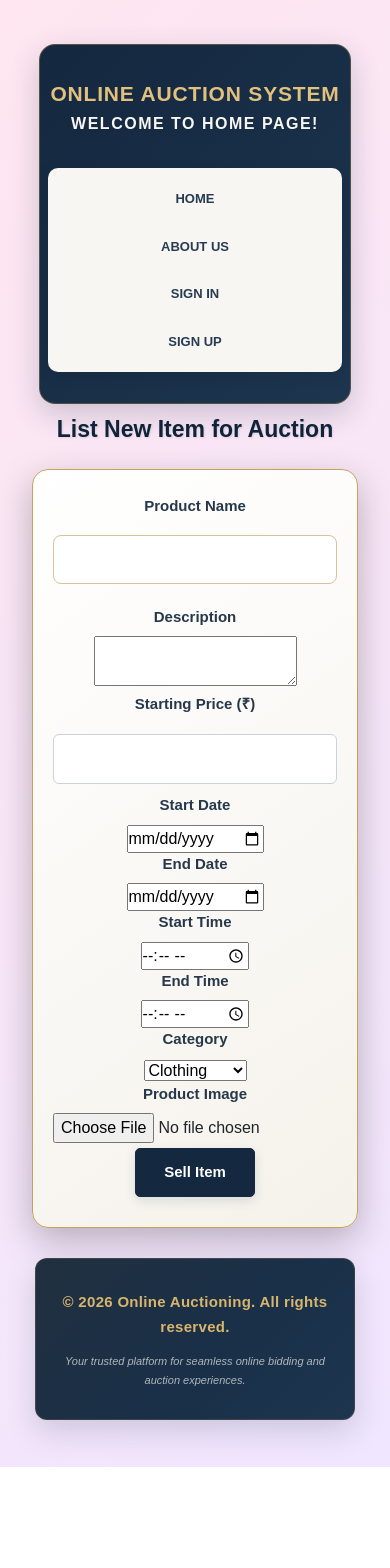
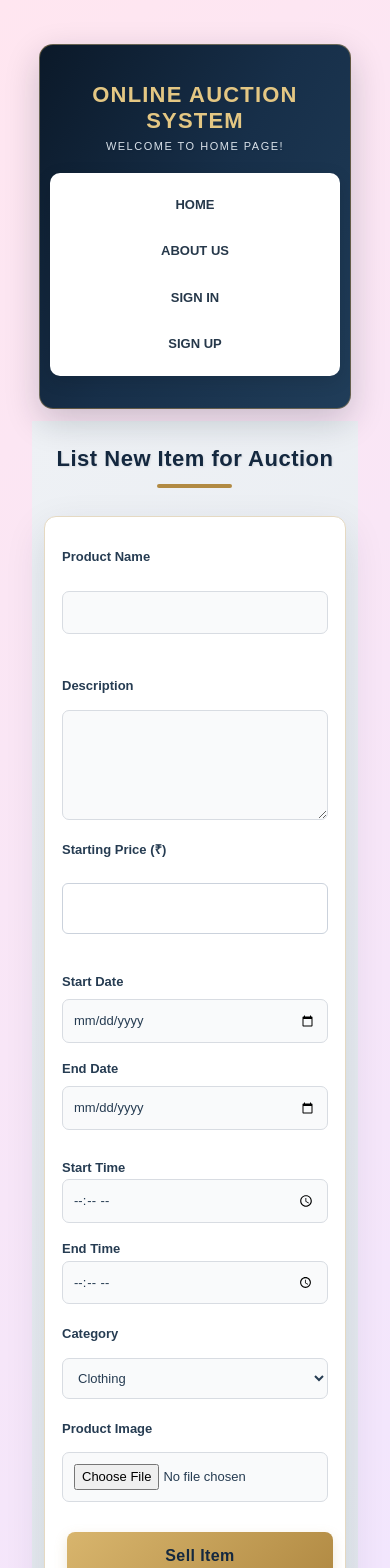
Before and after one commit to MadhuGavvala123/online-auction-project, a React (Vite) app in the folder Frontend/: page /sell in a window 390 px wide. Shown: the top 1568 px of the page. Before the commit the page ends 1467 px from the top, so only its background shows below. Built offline with nearby package versions, Linux system fonts and the light colour scheme; no server answers.

Commit message:
styles changes

```diff
--- a/Frontend/src/components/Sell.css
+++ b/Frontend/src/components/Sell.css
@@ -1,324 +1,275 @@
 
-/* Navbar Container */
-.navbar-container {
-  background: linear-gradient(135deg, #14283f, #1d354f);
-  text-align: center;
-  padding: 25px 30px;
-  width: min(1300px, 95%);
-  border: 1px solid rgba(177, 138, 67, 0.4);
-  border-radius: 16px;
-  box-shadow: 0 10px 30px rgba(20, 40, 63, 0.2);
-  position: relative;
-  overflow: hidden;
-  margin: 20px auto;
+/* Main Sell Form Container */
+.sell-form-container {
+  width: 100%;
+  min-height: 100vh;
+  padding: 50px 20px;
+  box-sizing: border-box;
   display: flex;
   flex-direction: column;
   align-items: center;
+  justify-content: center;
+  background: linear-gradient(135deg, #eef1f5, #e5e9ef);
 }
 
-/* Form Layout */
-.navbar-container form {
-  width: min(480px, 100%);
-  margin: 25px auto;
-  padding: 30px;
+/* Heading */
+.sell-form-container h2 {
+  color: #14283f;
+  font-size: 30px;
+  font-weight: 800;
+  text-align: center;
+  margin-bottom: 28px;
+  letter-spacing: 0.5px;
+  position: relative;
+}
+
+.sell-form-container h2::after {
+  content: "";
+  display: block;
+  width: 75px;
+  height: 4px;
+  background: #b18a43;
+  border-radius: 5px;
+  margin: 12px auto 0;
+}
+
+/* Form Card */
+.sell-form {
+  width: 100%;
+  max-width: 680px;
+  margin: 0 auto;
+  padding: 38px 42px;
   box-sizing: border-box;
   background: #ffffff;
-  border: 1px solid #e5d5b5;
-  border-radius: 14px;
-  box-shadow: 0 12px 30px rgba(0, 0, 0, 0.18);
+  border: 1px solid #e5d9c2;
+  border-radius: 16px;
+  box-shadow: 0 15px 40px rgba(20, 40, 63, 0.12);
   display: flex;
   flex-direction: column;
-  align-items: stretch;
-  gap: 15px;
+  gap: 12px;
   text-align: left;
 }
 
-.navbar-container form label {
+/* Labels */
+.sell-form label {
   display: block;
   color: #263c52;
   font-size: 14px;
   font-weight: 700;
-  margin-bottom: -8px;
+  margin-top: 8px;
+  margin-bottom: 2px;
 }
 
-.navbar-container form input,
-.navbar-container form select,
-.navbar-container form textarea {
+/* Input Fields */
+.sell-form input,
+.sell-form textarea,
+.sell-form select {
   width: 100%;
   box-sizing: border-box;
   padding: 12px 14px;
-  border: 1px solid #d9d4c9;
+  border: 1px solid #d8dce2;
   border-radius: 7px;
-  background: #faf9f6;
+  background: #f9fafb;
   color: #263c52;
   font-size: 14px;
+  font-family: inherit;
   outline: none;
-  transition: 0.25s ease;
+  transition: all 0.25s ease;
 }
 
-.navbar-container form input:focus,
-.navbar-container form select:focus,
-.navbar-container form textarea:focus {
+/* Focus Effects */
+.sell-form input:focus,
+.sell-form textarea:focus,
+.sell-form select:focus {
   border-color: #b18a43;
   background: #ffffff;
   box-shadow: 0 0 0 3px rgba(177, 138, 67, 0.13);
 }
 
-.navbar-container form button {
+/* Description */
+.sell-form textarea {
+  min-height: 110px;
+  resize: vertical;
+  line-height: 1.6;
+}
+
+/* Date Fields */
+.date-inputs {
+  display: grid;
+  grid-template-columns: 1fr 1fr;
+  gap: 20px;
   width: 100%;
+  margin-top: 8px;
+}
+
+.date-inputs > div {
+  display: flex;
+  flex-direction: column;
+  min-width: 0;
+}
+
+.date-inputs label {
+  color: #263c52;
+  font-weight: 700;
+  margin-bottom: 8px;
+}
+
+.date-inputs input {
+  width: 100%;
+}
+
+/* Time Fields */
+.time-inputs {
+  display: grid;
+  grid-template-columns: 1fr 1fr;
+  gap: 20px;
+  width: 100%;
+  margin-top: 8px;
+}
+
+.time-inputs div {
+  display: flex;
+  flex-direction: column;
+  min-width: 0;
+}
+
+.time-inputs div:last-child {
+  margin-right: 0;
+}
+
+/* Auction Dates */
+.auction-dates {
+  display: flex;
+  justify-content: space-between;
+  gap: 15px;
+  margin-top: 10px;
+}
+
+.start-date,
+.end-date {
+  color: #263c52;
+  background: #f7f6f2;
+  border-left: 3px solid #b18a43;
   padding: 12px;
-  margin-top: 8px;
+  border-radius: 6px;
+}
+
+.start-date strong,
+.end-date strong {
+  color: #14283f;
+}
+
+/* Submit Button */
+.sell-form button {
+  width: 100%;
+  margin-top: 18px;
+  padding: 14px;
   background: linear-gradient(135deg, #d8b56d, #b18a43);
   color: #14283f;
   border: none;
-  border-radius: 7px;
-  font-size: 15px;
-  font-weight: 700;
+  border-radius: 8px;
+  font-size: 16px;
+  font-weight: 800;
+  letter-spacing: 0.4px;
   cursor: pointer;
-  transition: 0.25s ease;
+  transition: all 0.3s ease;
+  box-shadow: 0 5px 14px rgba(177, 138, 67, 0.2);
 }
 
-.navbar-container form button:hover {
-  background: #94702f;
+.sell-form button:hover {
+  background: linear-gradient(135deg, #b18a43, #94702f);
   color: #ffffff;
   transform: translateY(-2px);
+  box-shadow: 0 8px 18px rgba(177, 138, 67, 0.3);
 }
 
-/* Heading Styles */
-.main-title {
-  color: #e2c17e;
-  font-size: 30px;
-  font-weight: 700;
-  letter-spacing: 0.8px;
-  position: relative;
-  margin-bottom: 8px;
+.sell-form button:disabled {
+  background: #b8b8b8;
+  color: #ffffff;
+  cursor: not-allowed;
+  transform: none;
+  box-shadow: none;
 }
 
-.sub-title {
-  font-size: 21px;
-  color: #f7f6f2;
+/* Success Message */
+.success-message {
+  background: #e8f5ec;
+  color: #216b3a;
+  border: 1px solid #b9dfc4;
+  padding: 12px;
+  border-radius: 7px;
+  text-align: center;
+  font-size: 14px;
   font-weight: 600;
-  margin-bottom: 20px;
+  margin-top: 8px;
 }
 
-/* Navigation Menu */
-.nav-options {
-  background: #f7f6f2;
-  padding: 14px 18px;
-  border-radius: 10px;
-  box-shadow: 0 4px 15px rgba(0, 0, 0, 0.1);
-  position: relative;
-  margin: 15px 0;
-  width: 100%;
-  box-sizing: border-box;
-}
-
-/* Navigation List */
-.nav-list {
-  list-style: none;
-  padding: 0;
-  margin: 0;
-  display: flex;
-  justify-content: center;
-  align-items: center;
-  gap: 12px;
-  flex-wrap: wrap;
-}
-
-/* Navigation Links */
-.nav-link {
-  text-decoration: none;
-  color: #263c52;
+/* Error Message */
+.error-message {
+  background: #fff0ef;
+  color: #b42318;
+  border: 1px solid #f1c1bd;
+  padding: 12px;
+  border-radius: 7px;
+  text-align: center;
   font-size: 14px;
   font-weight: 600;
-  padding: 10px 16px;
-  border-radius: 7px;
-  transition: all 0.25s ease-in-out;
-  background: transparent;
-  border: 1px solid transparent;
-  position: relative;
-}
-
-.nav-link:hover {
-  background: #14283f;
-  color: #e2c17e;
-  border-color: #14283f;
-  transform: translateY(-2px);
-}
-
-/* Active Page Styling */
-.nav-link-active {
-  background: #14283f !important;
-  color: #e2c17e !important;
-  border: 1px solid #b18a43 !important;
-  box-shadow: 0 3px 10px rgba(20, 40, 63, 0.15);
-  position: relative;
-}
-
-.nav-link-active::before {
-  content: '';
-  position: absolute;
-  bottom: -3px;
-  left: 50%;
-  transform: translateX(-50%);
-  width: 65%;
-  height: 2px;
-  background: #d8b56d;
-  border-radius: 2px;
-}
-
-.nav-link-active:hover {
-  background: #243d57 !important;
-  color: #f0d99f !important;
-  transform: translateY(-2px);
-}
-
-/* User Info and Logout Button */
-.user-info {
-  display: flex;
-  align-items: center;
-  justify-content: center;
-  gap: 15px;
-  margin: 15px 0;
-  font-size: 14px;
-  color: #f7f6f2;
-  flex-wrap: wrap;
-}
-
-.user-info span {
-  color: #f7f6f2;
-}
-
-.user-info .user-name {
-  color: #f0cf83;
-  font-weight: 700;
-}
-
-/* Logout Button */
-.logout-btn {
-  background: linear-gradient(135deg, #d8b56d, #b18a43);
-  color: #14283f;
-  border: 1px solid #d8b56d;
-  padding: 8px 17px;
-  border-radius: 6px;
-  cursor: pointer;
-  font-size: 12px;
-  font-weight: 700;
-  transition: all 0.25s ease;
-}
-
-.logout-btn:hover {
-  background: #94702f;
-  color: #ffffff;
-  border-color: #94702f;
-  transform: translateY(-2px);
-  box-shadow: 0 4px 10px rgba(177, 138, 67, 0.25);
-}
-
-.logout-btn-small {
-  text-decoration: none;
-  color: #263c52;
-  font-size: 14px;
-  font-weight: 600;
-  padding: 9px 16px;
-  border-radius: 6px;
-  transition: all 0.25s ease-in-out;
-  background: #ffffff;
-  border: 1px solid #e5e0d5;
-  cursor: pointer;
-  position: relative;
-  width: fit-content;
-  display: inline-block;
-}
-
-.logout-btn-small:hover {
-  background: #14283f;
-  color: #e2c17e;
-  border-color: #14283f;
-  transform: translateY(-2px);
-}
-
-/* Admin Badge */
-.admin-badge {
-  background: #b18a43;
-  color: #ffffff;
-  padding: 6px 12px;
-  border-radius: 5px;
-  font-size: 11px;
-  font-weight: 700;
-  letter-spacing: 0.4px;
+  margin-top: 8px;
 }
 
 /* Responsive Design */
 @media (max-width: 768px) {
-  .navbar-container {
-    width: 95%;
-    padding: 20px 12px;
+  .sell-form-container {
+    padding: 35px 15px;
   }
 
-  .main-title {
+  .sell-form-container h2 {
     font-size: 25px;
   }
 
-  .sub-title {
-    font-size: 19px;
+  .sell-form {
+    max-width: 580px;
+    padding: 28px 24px;
   }
 
-  .nav-list {
-    flex-direction: column;
-    gap: 10px;
-  }
-
-  .nav-link {
-    font-size: 13px;
-    padding: 8px 12px;
-    width: fit-content;
-  }
-
-  .nav-link-active::before {
-    width: 60%;
-  }
-
-  .nav-options {
-    padding: 14px 10px;
-  }
-
-  .navbar-container form {
-    width: 95%;
-    padding: 24px;
+  .date-inputs,
+  .time-inputs {
+    gap: 12px;
   }
 }
 
 @media (max-width: 480px) {
-  .navbar-container {
-    width: 96%;
-    padding: 16px 8px;
-    margin: 12px auto;
+  .sell-form-container {
+    padding: 25px 12px;
   }
 
-  .main-title {
-    font-size: 21px;
+  .sell-form-container h2 {
+    font-size: 22px;
   }
 
-  .sub-title {
-    font-size: 16px;
+  .sell-form {
+    padding: 22px 17px;
+    border-radius: 12px;
   }
 
-  .user-info {
-    flex-direction: column;
+  .date-inputs,
+  .time-inputs {
+    grid-template-columns: 1fr;
     gap: 8px;
   }
 
-  .nav-link-active::before {
-    width: 50%;
+  .sell-form label {
+    font-size: 13px;
   }
 
-  .nav-options {
-    padding: 12px 8px;
+  .sell-form input,
+  .sell-form textarea,
+  .sell-form select {
+    padding: 11px;
+    font-size: 13px;
   }
 
-  .navbar-container form {
-    width: 100%;
-    padding: 20px 16px;
+  .sell-form button {
+    padding: 12px;
   }
 }
```
